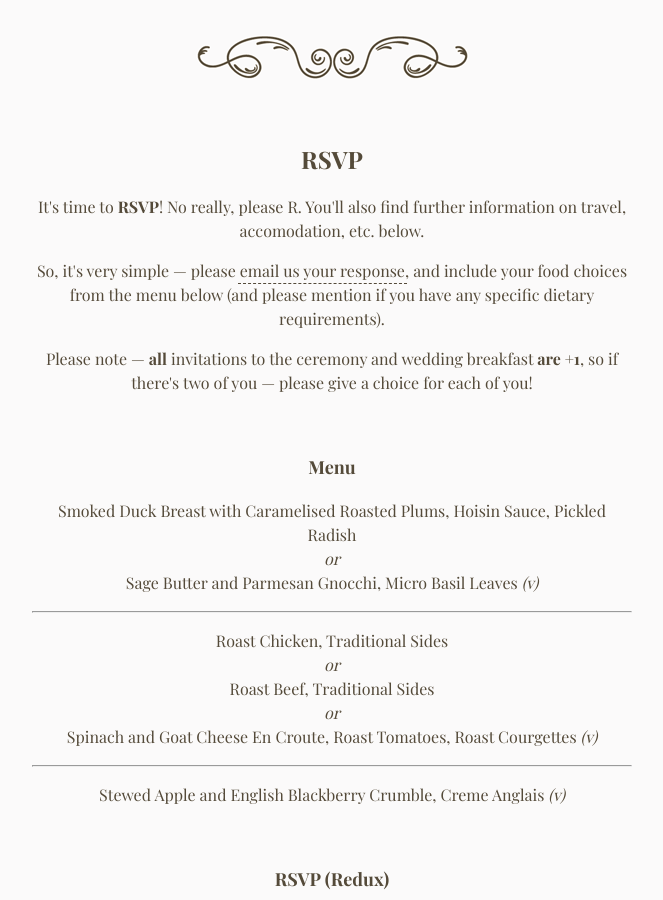
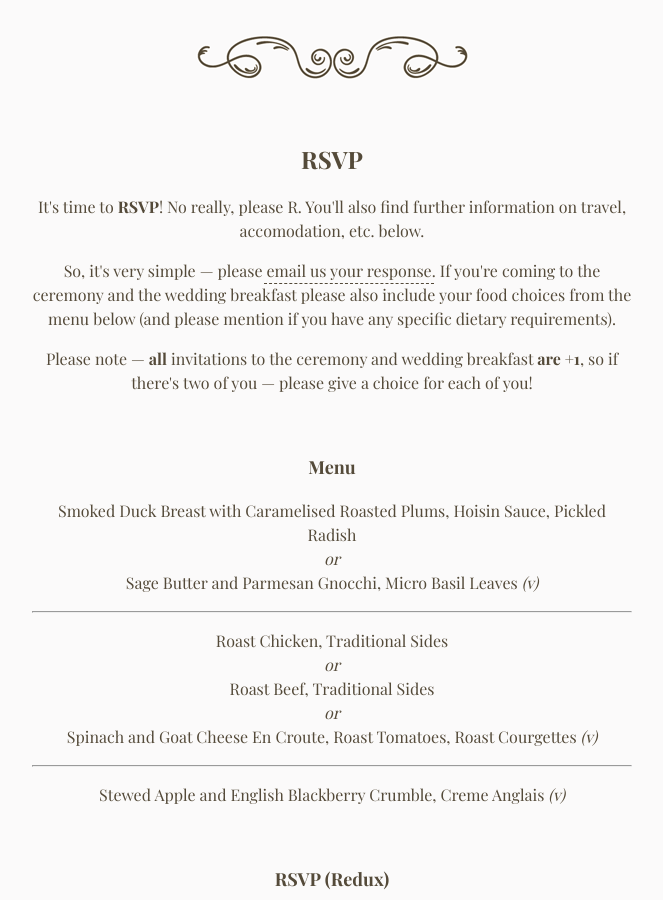
Before and after one commit to kolektiv/sites-jennyandandrew.wedding, a Jekyll site: the page built from index.html, in a window 1280 px wide and 900 px high, scrolled down 651 px. Shown: the whole window, without its empty margins (308-971 px from the left). Built offline with Jekyll 4.4.1, drawn with Linux system fonts in a browser that asks for light colours.

Commit message:
Tidying sass, improving wording

```diff
--- a/_sass/_base.scss
+++ b/_sass/_base.scss
@@ -70,7 +70,6 @@ article {
         background-repeat: no-repeat;
         background-position: top center;
         padding-top: 50px;
-
         margin: 30px 0 0 0;
 
         h1 {
--- a/index.html
+++ b/index.html
@@ -11,7 +11,7 @@ layout: default
   <section id="rsvp">
     <h1>RSVP</h1>
     <p>It's time to <strong>RSVP</strong>! No really, please R. You'll also find further information on travel, accomodation, etc. below.</p>
-    <p>So, it's very simple &mdash; please <a href="mailto:andrew@xyncro.com">email us your response</a>, and include your food choices from the menu below (and please mention if you have any specific dietary requirements).</p>
+    <p>So, it's very simple &mdash; please <a href="mailto:andrew@xyncro.com">email us your response</a>. If you're coming to the ceremony and the wedding breakfast please also include your food choices from the menu below (and please mention if you have any specific dietary requirements).</p>
     <p>Please note &mdash; <strong>all</strong> invitations to the ceremony and wedding breakfast <strong>are +1</strong>, so if there's two of you &mdash; please give a choice for each of you!</p>
     <section id="menu">
       <h1>Menu</h1>
```
